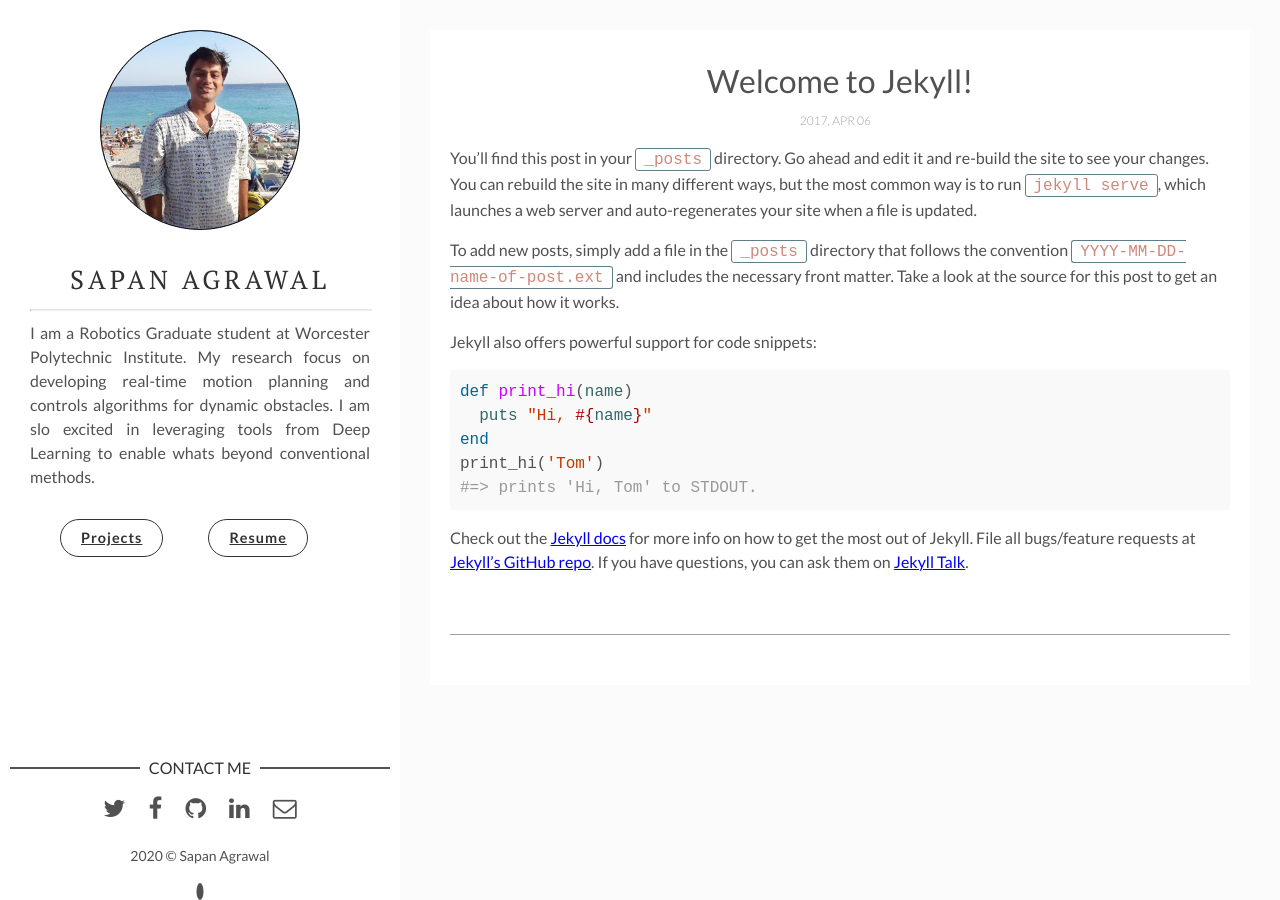
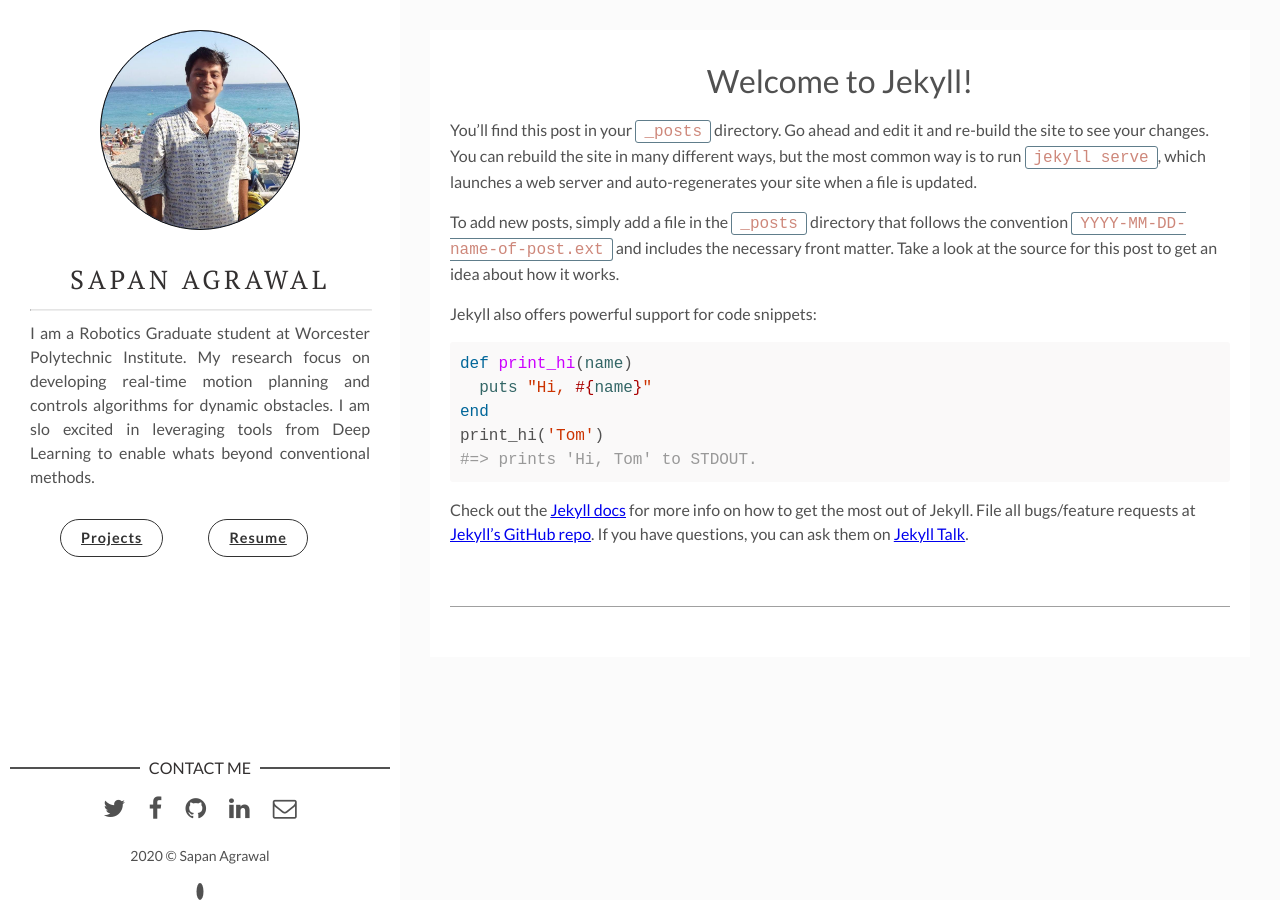
Before and after one commit to sapan-ostic/sapan-ostic.github.io, a Jekyll site: the page built from _posts/2017-04-06-welcome-to-jekyll.markdown, in a window 1280 px wide. Built offline with Jekyll 4.4.1, drawn with Linux system fonts in a browser that asks for light colours.

Commit message:
site setting updated

```diff
--- a/_layouts/post.html
+++ b/_layouts/post.html
@@ -17,15 +17,15 @@
     <div class="wrap-content">
       <header class="header-page">
         <h1 class="page-title">{{page.title}}</h1>
-        <div class="page-date"><span>{{page.date | date: '%Y, %b %d'}}&nbsp;&nbsp;&nbsp;&nbsp;</span></div>
+        <!-- <div class="page-date"><span>{{page.date | date: '%Y, %b %d'}}&nbsp;&nbsp;&nbsp;&nbsp;</span></div> -->
+      </header>
+      {{content | markdownify}}
+      <div class="page-footer">
         <div class="page-tag">
           {% for tag in page.tags %}
             <a href="{{site.baseurl}}/tags#{{tag}}" class="tag">&#35; {{ tag }}</a>
           {% endfor %}
         </div>
-      </header>
-      {{content | markdownify}}
-      <div class="page-footer">
       </div>
       {% include disqus.html %}
     </div> <!-- End Wrap Content -->
```
